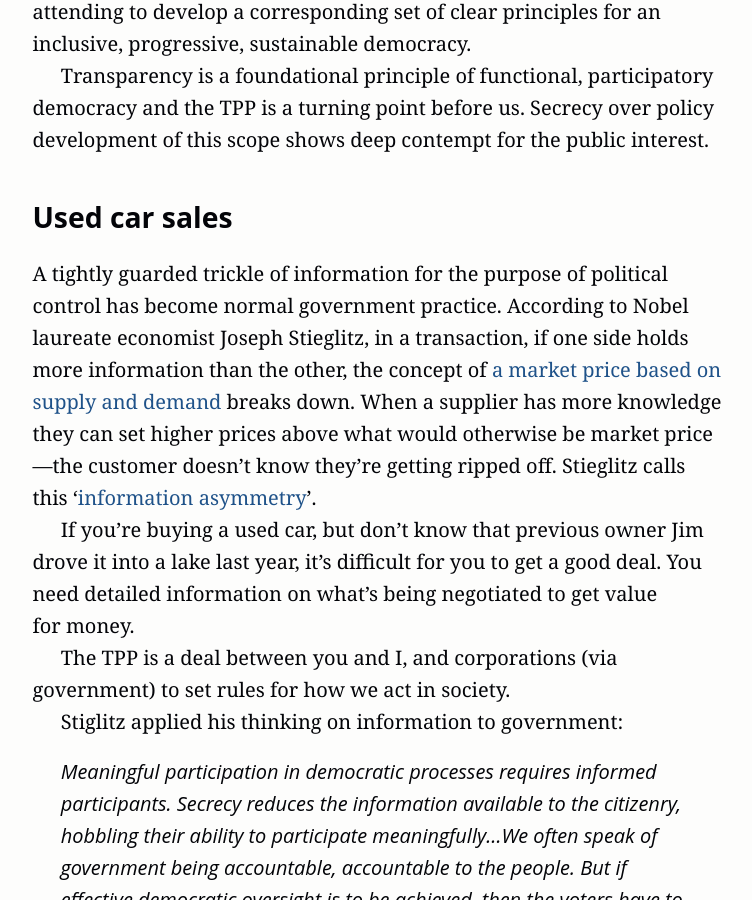
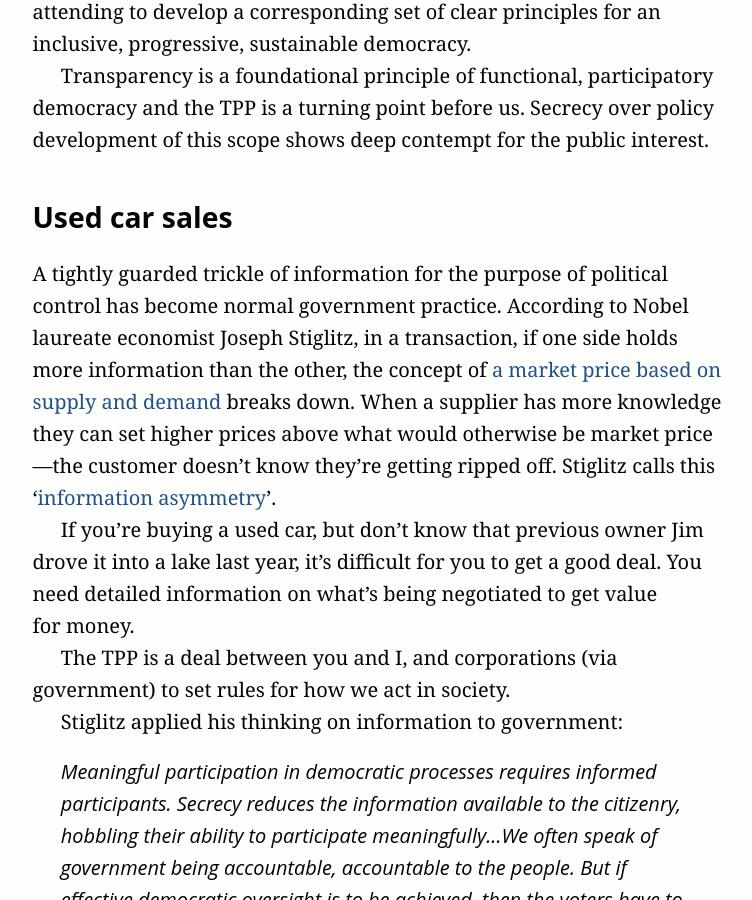
Before and after one commit to equivalentideas/home, a Jekyll site: the page built from _posts/2013-12-13-tpp-against-a-narrowing-circle.markdown, in a window 1280 px wide and 900 px high, scrolled down 2896 px. Shown: the whole window, without its empty margins (262-1014 px from the left). Built offline with Jekyll 4.4.1, drawn with Linux system fonts in a browser that asks for light colours; nearby versions of some CDN libraries; Markdown is read by kramdown in place of the engine named in the settings; comment, search, counter and statistics services are not loaded.

Commit message:
Fixed typo in Stiglitz name

```diff
--- a/_posts/2013-12-13-tpp-against-a-narrowing-circle.markdown
+++ b/_posts/2013-12-13-tpp-against-a-narrowing-circle.markdown
@@ -39,7 +39,7 @@
 
 ## Used car sales
 
-A tightly guarded trickle of information for the purpose of political control has become normal government practice. According to Nobel laureate economist Joseph Stieglitz, in a transaction, if one side holds more information than the other, the concept of [a market price based on supply and demand](http://en.wikipedia.org/wiki/Economic_equilibrium) breaks down. When a supplier has more knowledge they can set higher prices above what would otherwise be market price—the customer doesn’t know they’re getting ripped off. Stieglitz calls this ‘[information asymmetry](https://readmill.com/Equivalentideas/reads/information-and-the-change-in-the-paradigm-in-economics/highlights/6-6uma)’.
+A tightly guarded trickle of information for the purpose of political control has become normal government practice. According to Nobel laureate economist Joseph Stiglitz, in a transaction, if one side holds more information than the other, the concept of [a market price based on supply and demand](http://en.wikipedia.org/wiki/Economic_equilibrium) breaks down. When a supplier has more knowledge they can set higher prices above what would otherwise be market price—the customer doesn’t know they’re getting ripped off. Stiglitz calls this ‘[information asymmetry](https://readmill.com/Equivalentideas/reads/information-and-the-change-in-the-paradigm-in-economics/highlights/6-6uma)’.
 
 If you’re buying a used car, but don’t know that previous owner Jim drove it into a lake last year, it’s difficult for you to get a good deal. You need detailed information on what’s being negotiated to get value for money.
 
```
